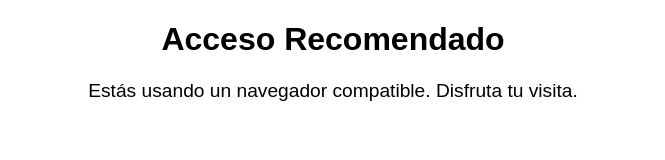
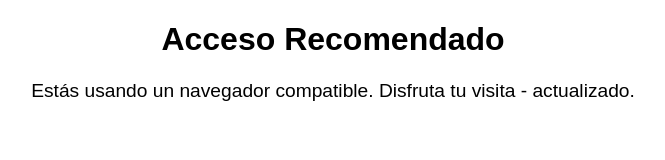
Before and after one commit to mainormv/mainormv.github.io, a plain HTML site: page index.html in a window 1280 px wide. Shown: the whole page, without its empty margins (307-972 px from the left). Drawn offline with Linux system fonts and the light colour scheme.

Commit message:
Update index.html

```diff
--- a/index.html
+++ b/index.html
@@ -65,7 +65,7 @@
       manualLink.href = currentUrl;
     } else {
       // Para navegadores compatibles
-      messageDiv.textContent = "Estás usando un navegador compatible. Disfruta tu visita.";
+      messageDiv.textContent = "Estás usando un navegador compatible. Disfruta tu visita - actualizado.";
     }
 
     // Función para abrir en el navegador predeterminado
```
